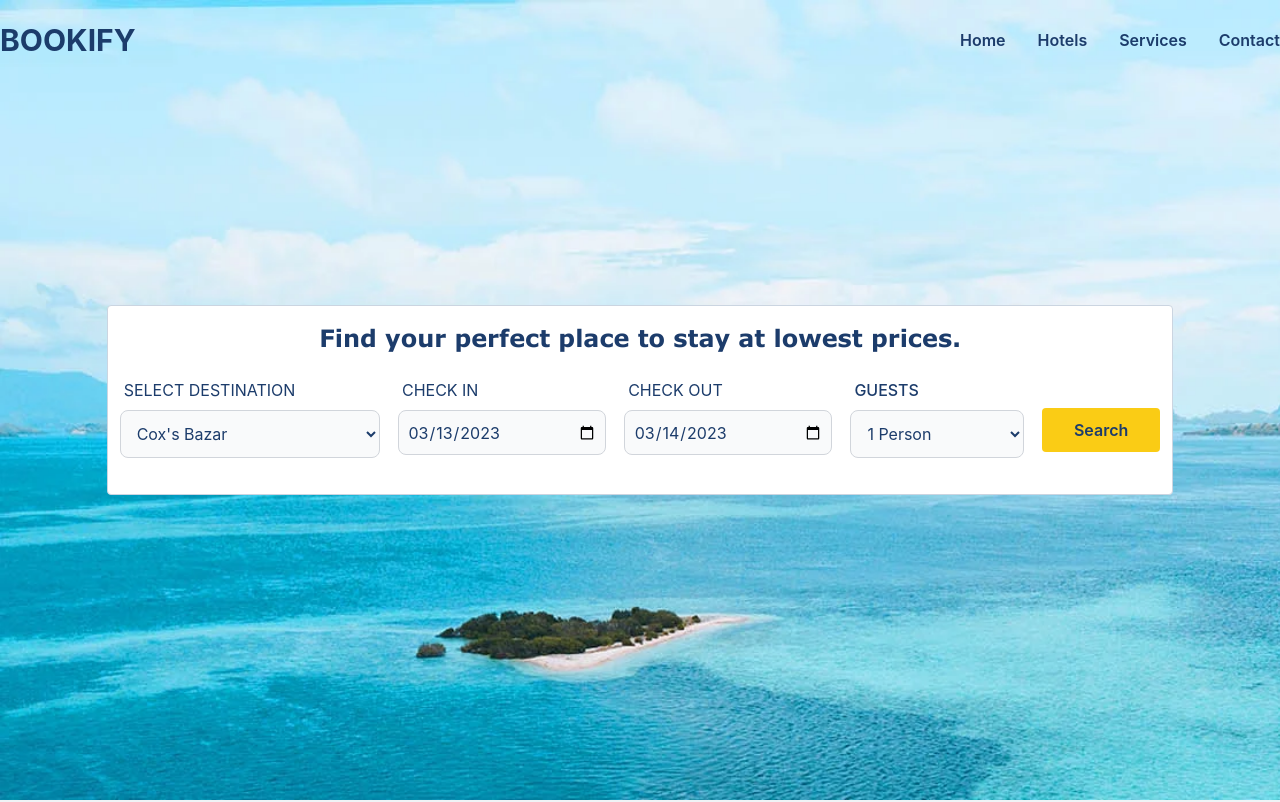
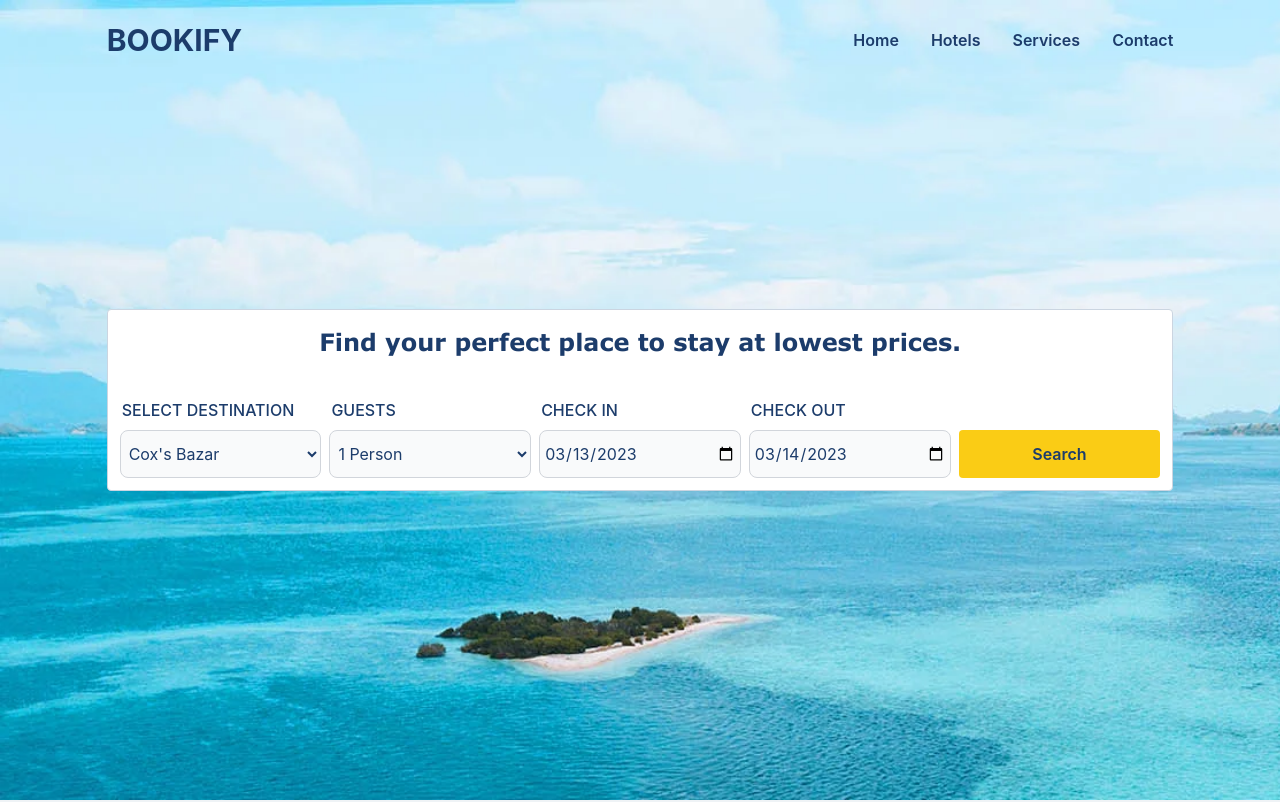
Before and after one commit to kamrul-hasan-antor/bookify-client, a React (Create React App) app: page / in a window 1280 px wide. Shown: the top 802 px of the page. Built offline with nearby package versions, Linux system fonts and the light colour scheme.

Commit message:
hotel details page designing almost done

```diff
--- a/src/App.css
+++ b/src/App.css
@@ -19,3 +19,9 @@ body {
 h3 {
   font-family: mySecondFont;
 }
+p {
+  color: #3a4856;
+}
+small {
+  color: #6b6b7b;
+}
--- a/src/components/Navbar.js
+++ b/src/components/Navbar.js
@@ -26,21 +26,21 @@ const Navbar = () => {
       }
       } `}
     >
-      <div className="relative flex justify-between items-center md:h-[80px] h-[70px] max-w-screen-xl mx-auto">
-        <div className="">
+      <div className="relative flex justify-between items-center md:h-[80px] h-[70px] lg:w-5/6 max-w-screen-xl mx-auto">
+        <div className="w-1/12 lg:w-0">
           {open ? (
             <GiHamburgerMenu
               onClick={() => setOpen(!open)}
-              className="block lg:hidden text-3xl text-[#1c3c6b]"
+              className="block lg:hidden text-3xl text-[#1c3c6b] ml-3"
             />
           ) : (
             <GiHamburgerMenu
               onClick={() => setOpen(!open)}
-              className="block lg:hidden text-3xl text-[#1c3c6b]"
+              className="block lg:hidden text-3xl text-[#1c3c6b] ml-3"
             />
           )}
         </div>
-        <div className="flex lg:flex-row flex-col lg:justify-between  md:items-center w-full text-center lg:text-start">
+        <div className="flex lg:flex-row flex-col lg:justify-between  md:items-center text-center lg:text-start  w-full">
           <div className="md:static">
             <Link className="text-3xl uppercase font-bold" to="/">
               Bookify
--- a/src/components/SearchHotels.js
+++ b/src/components/SearchHotels.js
@@ -37,12 +37,100 @@ const SearchHotels = () => {
       </div>
       <form
         onSubmit={handleSubmit}
+        className="grid md:grid-cols-2 lg:grid-cols-5 gap-2 w-full mt-10"
+      >
+        <div className="w-full">
+          <label
+            htmlFor="destination"
+            className="block mb-2 font-medium dark:text-white pl-0.5  uppercase"
+          >
+            Select Destination
+          </label>
+          <select
+            id="destination"
+            className="bg-gray-50 border border-gray-300 rounded-lg block p-3 w-full px-1"
+          >
+            {destination.map((d, i) => (
+              <option key={i} value={d}>
+                {d}
+              </option>
+            ))}
+          </select>
+        </div>
+        <div className="w-full">
+          <label
+            htmlFor="guest"
+            className="block mb-2 font-medium dark:text-white pl-0.5  uppercase"
+          >
+            Guests
+          </label>
+          <select
+            id="guest"
+            name="guest"
+            className="bg-gray-50 border border-gray-300 rounded-lg block p-3 w-full px-1"
+          >
+            <option defaultValue value="1">
+              1 Person
+            </option>
+            <option value="2">2 Person</option>
+            <option value="3">3 Person</option>
+          </select>
+        </div>
+        <div className="w-full">
+          <label
+            htmlFor="checkIn"
+            className="block mb-2 font-medium dark:text-white pl-0.5 uppercase"
+          >
+            Check In
+          </label>
+          <input
+            type="date"
+            name="checkIn"
+            min={checkInMinDate}
+            defaultValue={checkInMinDate}
+            className="bg-gray-50 border border-gray-300 rounded-lg block p-2.5 w-full px-1"
+          />
+        </div>
+        <div className="w-full">
+          <label
+            htmlFor="checkOut"
+            className="block mb-2 font-medium dark:text-white pl-0.5  uppercase"
+          >
+            Check Out
+          </label>
+          <input
+            type="date"
+            name="checkOut"
+            min={checkOutMinDate}
+            defaultValue={checkOutMinDate}
+            className="bg-gray-50 border border-gray-300 rounded-lg block p-2.5 w-full px-1"
+          />
+        </div>
+
+        <div className="flex items-end md:col-span-2 lg:col-span-1 mt-3 lg:mt-0">
+          <button
+            type="submit"
+            className="bg-yellow-400 py-3 rounded font-semibold w-full"
+          >
+            Search
+          </button>
+        </div>
+      </form>
+    </div>
+  );
+};
+
+export default SearchHotels;
+
+/*
+<form
+        onSubmit={handleSubmit}
         className="flex flex-col lg:flex-row justify-between md:my-6"
       >
         <div className="lg:w-1/4 ">
           <label
             htmlFor="destination"
-            className="block mb-2 dark:text-white pl-1 uppercase text-sm md:text-base "
+            className="block mb-2 dark:text-white  uppercase text-sm md:text-base "
           >
             Select Destination
           </label>
@@ -57,10 +145,10 @@ const SearchHotels = () => {
             ))}
           </select>
         </div>
-        <div className="lg:w-1/5 ">
+        <div className="lg:w-1/5 md:w-1/3 ">
           <label
             htmlFor="checkIn"
-            className="block mb-2  dark:text-white pl-1 uppercase"
+            className="block mb-2  dark:text-white  uppercase"
           >
             Check In
           </label>
@@ -75,7 +163,7 @@ const SearchHotels = () => {
         <div className="lg:w-1/5">
           <label
             htmlFor="checkOut"
-            className="block mb-2  dark:text-white pl-1 uppercase"
+            className="block mb-2  dark:text-white  uppercase"
           >
             Check Out
           </label>
@@ -90,7 +178,7 @@ const SearchHotels = () => {
         <div className="lg:w-1/6">
           <label
             htmlFor="guest"
-            className="block mb-2 font-medium dark:text-white pl-1 uppercase"
+            className="block mb-2 font-medium dark:text-white  uppercase"
           >
             Guests
           </label>
@@ -106,6 +194,7 @@ const SearchHotels = () => {
             <option value="3">3 Person</option>
           </select>
         </div>
+
         <div className="flex items-end mt-3 lg:mb-1.5 ">
           <button
             type="submit"
@@ -115,74 +204,6 @@ const SearchHotels = () => {
           </button>
         </div>
       </form>
-    </div>
-  );
-};
-
-export default SearchHotels;
-
-/*
-<div className="w-1/3">
-          <label
-            htmlFor="destination"
-            className="block mb-2 text-sm font-medium dark:text-white"
-          >
-            Select an option
-          </label>
-          <select
-            id="destination"
-            className="bg-gray-50 border border-gray-300 text-sm rounded-lg focus:ring-blue-500 focus:border-slate-300 block w-full p-2.5 dark:bg-gray-700 dark:border-gray-600 dark:placeholder-gray-400 dark:text-white dark:focus:ring-blue-500 dark:focus:border-slate-500 outline-none"
-          >
-            <option
-              className="absolute z-10 mt-1 max-h-56 w-full overflow-auto rounded-md bg-white py-1 text-base shadow-lg ring-1 ring-black ring-opacity-5 focus:outline-none sm:text-sm"
-              value="Cox's Bazar"
-            >
-              Cox's Bazar
-            </option>
-            <option value="Dhaka">Dhaka</option>
-            <option value="FR">France</option>
-            <option value="DE">Germany</option>
-          </select>
-        </div>
-
-
-
-
-
-<div className="w-1/4">
-          <div className="p-2 flex justify-between bg-red-500">
-            Select Destination
-            <BiChevronDown size={20} />
-          </div>
-          <ul className="mt-2 max-h-60 overflow-y-auto">
-            <div className="flex justify-between items-center sticky top-0 bg-white py-1">
-              <AiOutlineSearch size={24} />
-              <input
-                onChange={(e) =>
-                  setDestinationValue(e.target.value.toLowerCase())
-                }
-                type="text"
-                placeholder="Search Destination"
-                className="placeholder:text-gray-700 outline-none w-[85%]"
-              />
-            </div>
-
-            {destination.map((d, i) => (
-              <li
-                key={i}
-                className={`p-2 text-sm hover:bg-sky-600 hover:text-white ${
-                  d.toLowerCase().startsWith(destinationValue)
-                    ? "block"
-                    : "hidden"
-                }`}
-              >
-                {d}
-              </li>
-            ))}
-          </ul>
-        </div>
-
-
 
 
 */
--- a/src/components/TopHotels.js
+++ b/src/components/TopHotels.js
@@ -5,11 +5,11 @@ const arr = [1, 23, 4, 5, 67, 89];
 
 const TopHotels = () => {
   return (
-    <div className="h-max py-10 max-w-screen-xl mx-auto">
+    <div className="h-max py-10 lg:w-5/6 max-w-screen-xl mx-auto">
       <p className="pl-3 md:pl-8 lg:pl-0 py-3 font-semibold text-2xl">
         Popular Hotels
       </p>
-      <div className="grid grid-cols-1 md:grid-cols-3 lg:grid-cols-5 px-3 md:px-8 lg:px-0 gap-3">
+      <div className="grid grid-cols-1 md:grid-cols-3 lg:grid-cols-4 xl:grid-cols-5 px-3 md:px-8 lg:px-0 gap-3">
         {arr.map((d, i) => {
           return (
             <div className="border rounded-md hover:shadow-lg h-max" key={i}>
```
Also changed, not shown: src/pages/HotelDetail/HotelDetail.js (+192 -3 lines).
